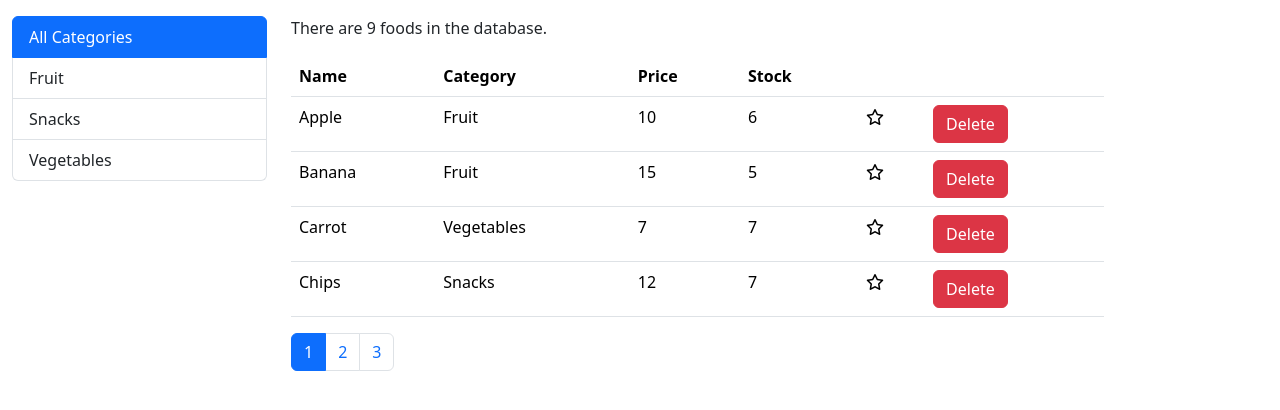
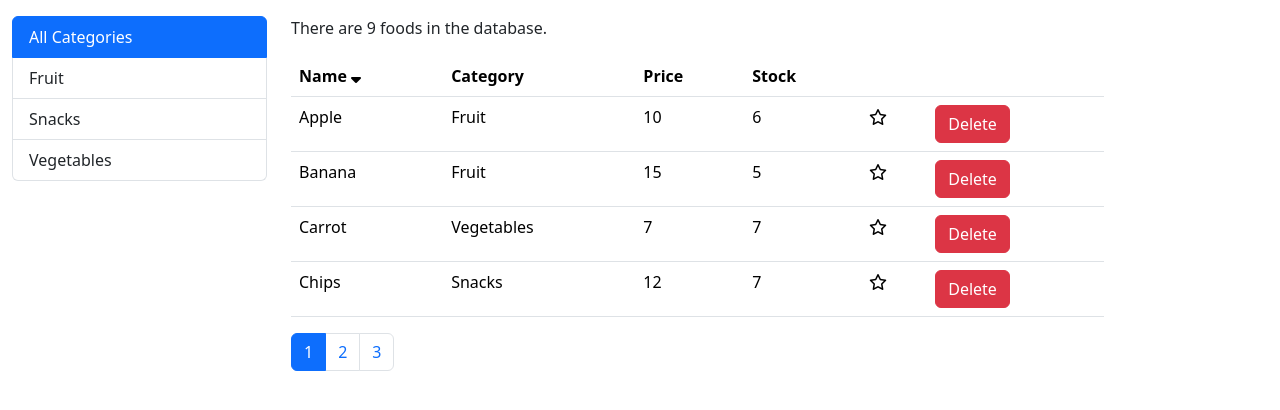
Before and after one commit to Daniyal19926/Foods-Table, a React (Vite) app: page / in a window 1280 px wide. Shown: the top 410 px of the page. Built offline with nearby package versions, Linux system fonts and the light colour scheme.

Commit message:
added sort icon

```diff
--- a/src/components/TableHeader.tsx
+++ b/src/components/TableHeader.tsx
@@ -27,7 +27,15 @@
     }
     onSort({ ...sortColumn });
   }
+  function renderSortIcon(column: TextColumn) {
+    if (column.path !== sortColumn.path) return null;
 
+    if (sortColumn.order === "asc")
+      return <i className="fa-solid fa-sort-down" />;
+
+    return <i className="fa-solid fa-sort-up" />;
+  }
+  console.log(renderSortIcon);
   return (
     <thead>
       <tr>
@@ -38,7 +46,7 @@
               scope="col"
               onClick={() => handleSort(column.path)}
             >
-              {column.label}
+              {column.label} {renderSortIcon(column)}
             </th>
           ) : (
             <th key={column.key} />
```
